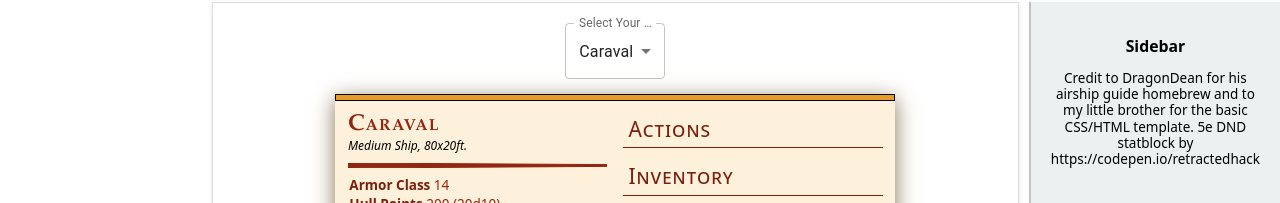
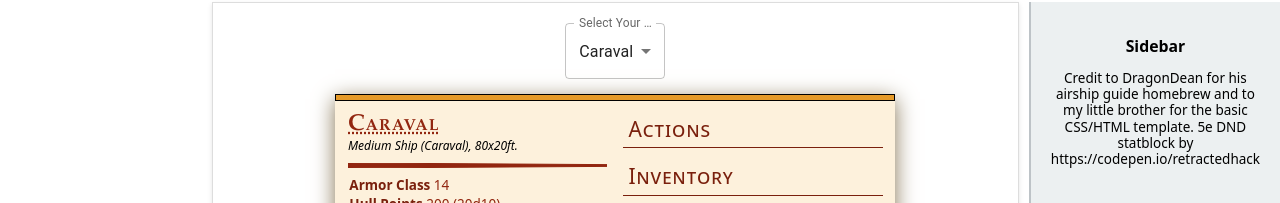
Before and after one commit to MarkovChainmail/airship-builder, a React (Create React App) app: page / in a window 1280 px wide. Shown: the part 128-331 px from the top of the page. Built offline with nearby package versions, Linux system fonts and the light colour scheme.

Commit message:
nameable/renameable ships

```diff
--- a/src/App.tsx
+++ b/src/App.tsx
@@ -26,7 +26,7 @@ export default function App() {
   function saveCustomizedShipAsJson(): void {
     const json = JSON.stringify(customizedship, undefined, 2);
     const blob = new Blob([json], { type: 'application/json' });
-    saveAs(blob, 'customizedship.json');
+    saveAs(blob, customizedship.name + '.json');
   }
 
   function loadCustomizedShipFromJson(event: React.ChangeEvent<HTMLInputElement>): void {
@@ -61,7 +61,7 @@ export default function App() {
             objectsetter={setCustomizedShip}
           />
 
-          <Statblock ship={customizedship} />
+          <Statblock ship={customizedship} refresh={refresh} />
         </main>
       </NavContext.Provider>
 
--- a/src/classes/CustomizedShip.ts
+++ b/src/classes/CustomizedShip.ts
@@ -7,6 +7,7 @@ import { Fuel } from "./Fuel";
 import { Propulsion } from "./Propulsion";
 
 export class CustomizedShip {
+  name: string;
   base: Ship;
   loadout: Loadout;
   upgrades: Upgrades;
@@ -17,10 +18,12 @@ export class CustomizedShip {
     this.base = {} as Ship;
     this.loadout = {} as Loadout;
     this.upgrades = {} as Upgrades;
+    this.name = "";
   }
 
   public static fromScratch(ship: Ship): CustomizedShip {
     const obj = new CustomizedShip();
+    obj.name = ship.name;
     obj.base = ship;
     obj.loadout = Loadout.fromScratch(ship.weaponslots, ship.name == "Brig");
     obj.upgrades = Upgrades.fromScratch(
@@ -40,6 +43,10 @@ export class CustomizedShip {
 
   public static fromJSON(json: any): CustomizedShip {
     const obj = CustomizedShip.fromScratch(getShip(json.base.name));
+
+    if(json.name) {
+      obj.name = json.name;
+    }
 
     obj.loadout = Loadout.fromJSON(json.loadout);
     obj.upgrades = Upgrades.fromJSON(obj.loadout.bow, json.upgrades);
--- /dev/null
+++ b/src/components/statblock/NameDisplayInput.tsx
@@ -0,0 +1,48 @@
+import * as React from "react";
+import { CustomizedShip } from "../../classes/CustomizedShip";
+import { useEffect } from "react";
+
+function NameDisplayInput({ ship, refresh }: { ship: CustomizedShip, refresh: () => void }) {
+  const [inputtingName, setInputtingName] = React.useState(false);
+
+  function submitName(e: React.SyntheticEvent<HTMLInputElement>) {
+    setInputtingName(false);
+    const inputElement = e.target as HTMLInputElement;
+    if (inputElement.value != "") {
+      ship.name = inputElement.value;
+      refresh()
+    }
+  }
+
+  useEffect(() => {
+    document.title = ship.name;
+  }, [ship.name]);
+
+  return (
+    <div>
+      {inputtingName ? (
+        <input
+          type="text"
+          placeholder="Enter Name"
+          onBlur={(e) => submitName(e)}
+          onKeyDown={(e) => {
+            if (e.key === "Enter") {
+              submitName(e);
+            }
+          }}
+          autoFocus
+        />
+      ) : (
+        <h1
+          className="clickable"
+          onClick={() => setInputtingName(true)}
+          tabIndex={0}
+        >
+          {ship.name}
+        </h1>
+      )}
+    </div>
+  );
+}
+
+export default NameDisplayInput;
--- a/src/components/statblock/Statblock.tsx
+++ b/src/components/statblock/Statblock.tsx
@@ -10,20 +10,27 @@ import {
 } from "../../functions/Utility";
 import TravelDisplay from "./TravelDisplay";
 import TraitsDisplay from "./TraitsDisplay";
+import NameDisplayInput from "./NameDisplayInput";
 
 // 5e statblock code from:
 // https://codepen.io/retractedhack/pen/gPLpWe
 
-export default function Statblock({ ship }: { ship: CustomizedShip }) {
+export default function Statblock({
+  ship,
+  refresh,
+}: {
+  ship: CustomizedShip;
+  refresh: () => void;
+}) {
   return (
     <div>
       <div className="stat-block wide">
         <hr className="orange-border" />
         <div className="section-left">
           <div className="creature-heading">
-            <h1>{ship.base.name}</h1>
+            <NameDisplayInput ship={ship} refresh={refresh} />
             <h2>
-              {capitalizeFirstLetter(ship.base.size.category)} Ship,{" "}
+              {capitalizeFirstLetter(ship.base.size.category)} Ship ({ship.base.name}),{" "}
               {ship.base.size.area.length}x{ship.base.size.area.width}ft.
             </h2>
           </div>
--- a/src/components/statblock/WeaponSides.tsx
+++ b/src/components/statblock/WeaponSides.tsx
@@ -33,7 +33,7 @@ export default function WeaponSides({ ship }: { ship: CustomizedShip }) {
             </li>
           ) : null}
           {ship.loadout.bow.isRedundant() ? null : (
-            <li key="bow" className="shipside" onClick={setside("Bow")}>
+            <li key="bow" className="clickable" onClick={setside("Bow")}>
               <p>
                 Bow ({ship.loadout.bow.slotsused}/{ship.loadout.bow.capacity})
               </p>
@@ -49,7 +49,7 @@ export default function WeaponSides({ ship }: { ship: CustomizedShip }) {
               </ul>
             </li>
           )}
-          <li key="port" className="shipside" onClick={setside("Port")}>
+          <li key="port" className="clickable" onClick={setside("Port")}>
             <p>
               Port ({ship.loadout.port.slotsused}/{ship.loadout.port.capacity})
             </p>
@@ -63,7 +63,7 @@ export default function WeaponSides({ ship }: { ship: CustomizedShip }) {
           </li>
           <li
             key="starboard"
-            className="shipside"
+            className="clickable"
             onClick={setside("Starboard")}
           >
             <p>
@@ -79,7 +79,7 @@ export default function WeaponSides({ ship }: { ship: CustomizedShip }) {
             </ul>
           </li>
           {ship.loadout.stern.isRedundant() ? null : (
-            <li key="stern" className="shipside" onClick={setside("Stern")}>
+            <li key="stern" className="clickable" onClick={setside("Stern")}>
               <p>
                 Stern ({ship.loadout.stern.slotsused}/
                 {ship.loadout.stern.capacity})
--- a/src/styles.css
+++ b/src/styles.css
@@ -311,12 +311,12 @@ body * {
   content: "\00a0";
 }
 
-.shipside {
+.clickable {
   text-decoration-line: underline;
   text-decoration-style: dotted;
 }
 
-.shipside:hover {
+.clickable:hover {
   color: #7a200d;
   cursor: pointer;
   text-decoration: none;
```
Also changed, not shown: index.html (+19 -1 lines), 10 other files (tests, documents, lock files or other folders).
